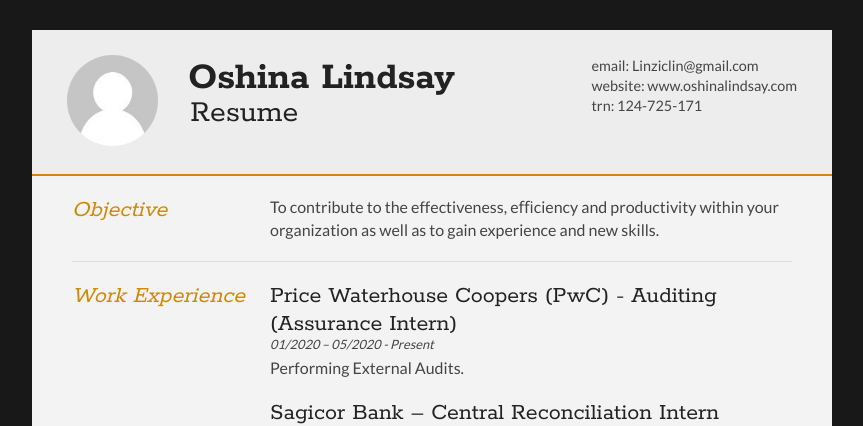
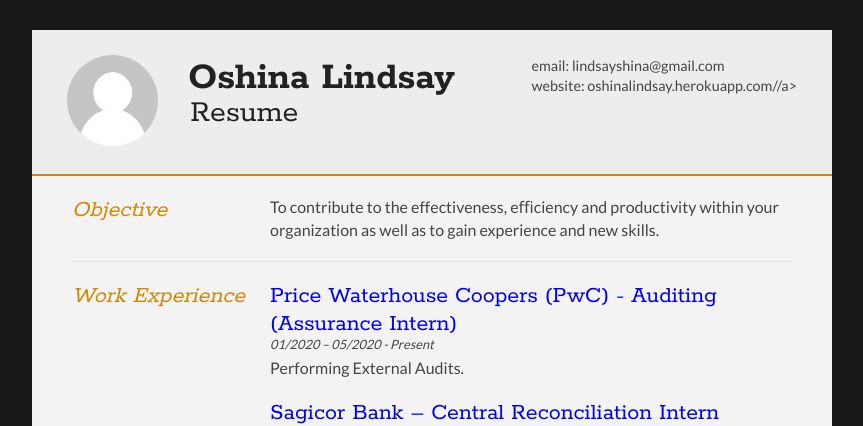
Before and after one commit to linlinzi/myResume, a Django app: page / in a window 1280 px wide. Shown: the top 426 px of the page, without its empty margins (208-1071 px from the left). Run offline with Django 3.2, Linux system fonts and the light colour scheme.

Commit message:
contactdetails update

```diff
--- a/djangoresume/templates/home.html
+++ b/djangoresume/templates/home.html
@@ -29,9 +29,9 @@
 
 		<div id="contactDetails" class="quickFade delayFour">
 			<ul>
-				<li>email: <a href="#">Linziclin@gmail.com</a></li>
-				<li>website: <a href="http://www.bloggs.com">www.oshinalindsay.com</a></li>
-				<li>trn: 124-725-171</li>
+				<li>email: <a href="#">lindsayshina@gmail.com</a></li>
+				<li>website: <a href="http://www.bloggs.com">oshinalindsay.herokuapp.com//a></li>
+
 			</ul>
 		</div>
 		<div class="clear"></div>
```
